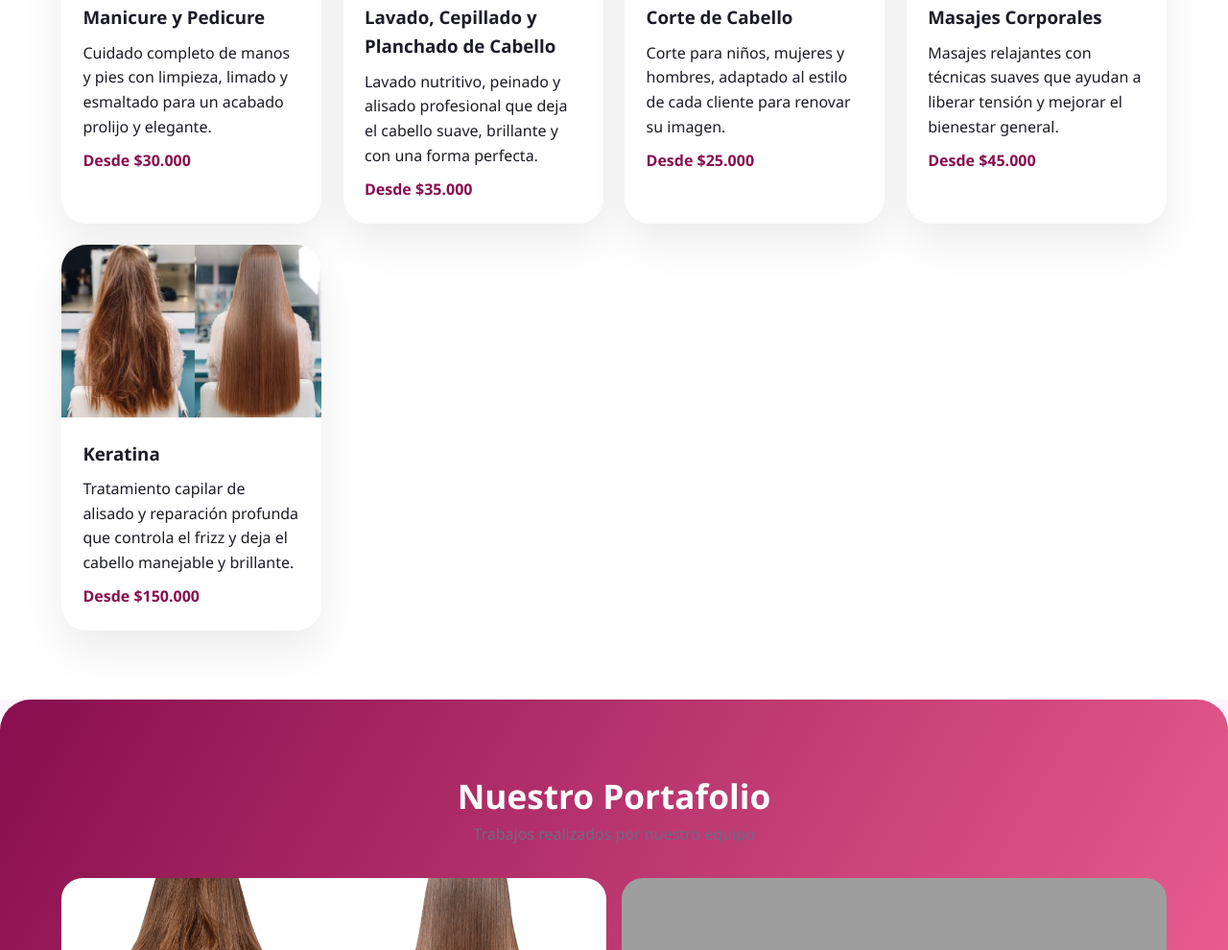
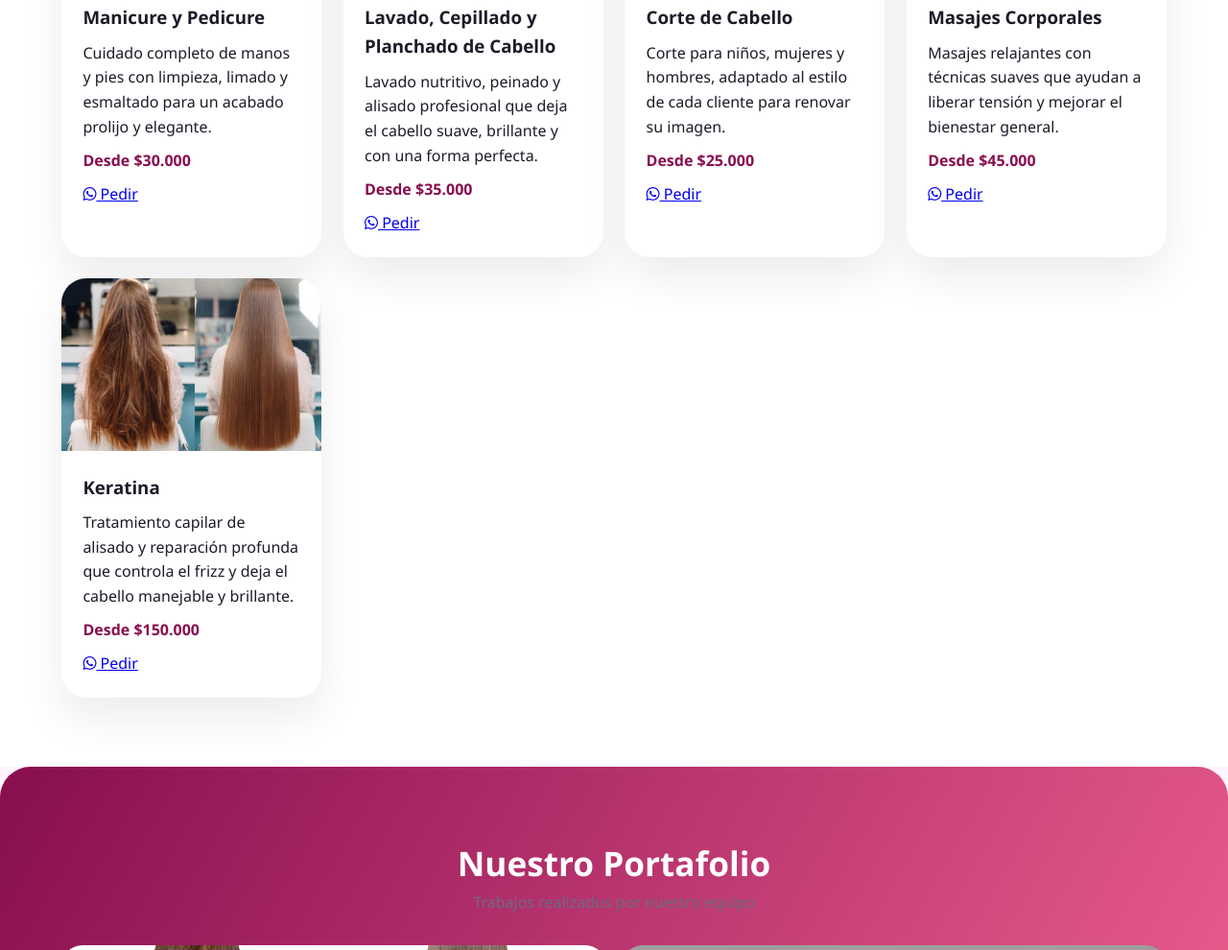
Before and after one commit to ReconvencionLaboralGuajira/salon-de-belleza-mis-princesas-82, a plain HTML site: page index.html in a window 1280 px wide. Shown: the part 1617-2607 px from the top of the page at 96% size. Drawn offline with Linux system fonts and the light colour scheme; no server answers; grey boxes are pictures that could not be loaded.

Commit message:
Publish site

```diff
--- a/index.html
+++ b/index.html
@@ -10,6 +10,11 @@
     <link rel="icon" type="image/png" href="images/18ce9b756114c5898b2f0b132e50499027cd7adc.png">
 </head>
 <body>
+
+
+
+
+
     <!-- Navbar -->
     <header class="navbar">
         <div class="container">
@@ -87,6 +92,14 @@ Nos destacamos por nuestro trato respetuoso, profesional y detallado, garantizan
 
                         <span class="service-price">Desde $30.000</span>
 
+
+                        <a href="https://wa.me/573148674112?text=Hola,%20quiero%20*Manicure y Pedicure*%20-%20$30.000"
+                           class="btn-whatsapp-product"
+                           target="_blank"
+                           rel="noopener">
+                            <i class="fab fa-whatsapp"></i> Pedir
+                        </a>
+
                     </div>
                 </div>
 
@@ -101,6 +114,14 @@ Nos destacamos por nuestro trato respetuoso, profesional y detallado, garantizan
                         <p>Lavado nutritivo, peinado y alisado profesional que deja el cabello suave, brillante y con una forma perfecta.</p>
 
                         <span class="service-price">Desde $35.000</span>
+
+
+                        <a href="https://wa.me/573148674112?text=Hola,%20quiero%20*Lavado, Cepillado y Planchado de Cabello*%20-%20$35.000"
+                           class="btn-whatsapp-product"
+                           target="_blank"
+                           rel="noopener">
+                            <i class="fab fa-whatsapp"></i> Pedir
+                        </a>
 
                     </div>
                 </div>
@@ -117,6 +138,14 @@ Nos destacamos por nuestro trato respetuoso, profesional y detallado, garantizan
 
                         <span class="service-price">Desde $25.000</span>
 
+
+                        <a href="https://wa.me/573148674112?text=Hola,%20quiero%20*Corte de Cabello*%20-%20$25.000"
+                           class="btn-whatsapp-product"
+                           target="_blank"
+                           rel="noopener">
+                            <i class="fab fa-whatsapp"></i> Pedir
+                        </a>
+
                     </div>
                 </div>
 
@@ -132,6 +161,14 @@ Nos destacamos por nuestro trato respetuoso, profesional y detallado, garantizan
 
                         <span class="service-price">Desde $45.000</span>
 
+
+                        <a href="https://wa.me/573148674112?text=Hola,%20quiero%20*Masajes Corporales*%20-%20$45.000"
+                           class="btn-whatsapp-product"
+                           target="_blank"
+                           rel="noopener">
+                            <i class="fab fa-whatsapp"></i> Pedir
+                        </a>
+
                     </div>
                 </div>
 
@@ -146,6 +183,14 @@ Nos destacamos por nuestro trato respetuoso, profesional y detallado, garantizan
                         <p>Tratamiento capilar de alisado y reparación profunda que controla el frizz y deja el cabello manejable y brillante.</p>
 
                         <span class="service-price">Desde $150.000</span>
+
+
+                        <a href="https://wa.me/573148674112?text=Hola,%20quiero%20*Keratina*%20-%20$150.000"
+                           class="btn-whatsapp-product"
+                           target="_blank"
+                           rel="noopener">
+                            <i class="fab fa-whatsapp"></i> Pedir
+                        </a>
 
                     </div>
                 </div>
@@ -286,7 +331,7 @@ Nos destacamos por nuestro trato respetuoso, profesional y detallado, garantizan
 
     <!-- WhatsApp Floating Button -->
 
-    <a href="https://wa.me/+57 3148674112?text=Hola,%20me%20gustaría%20agendar%20una%20cita"
+    <a href="https://wa.me/573148674112?text=Hola,%20me%20gustaría%20agendar%20una%20cita"
        class="whatsapp-float"
        target="_blank"
        rel="noopener"
```
